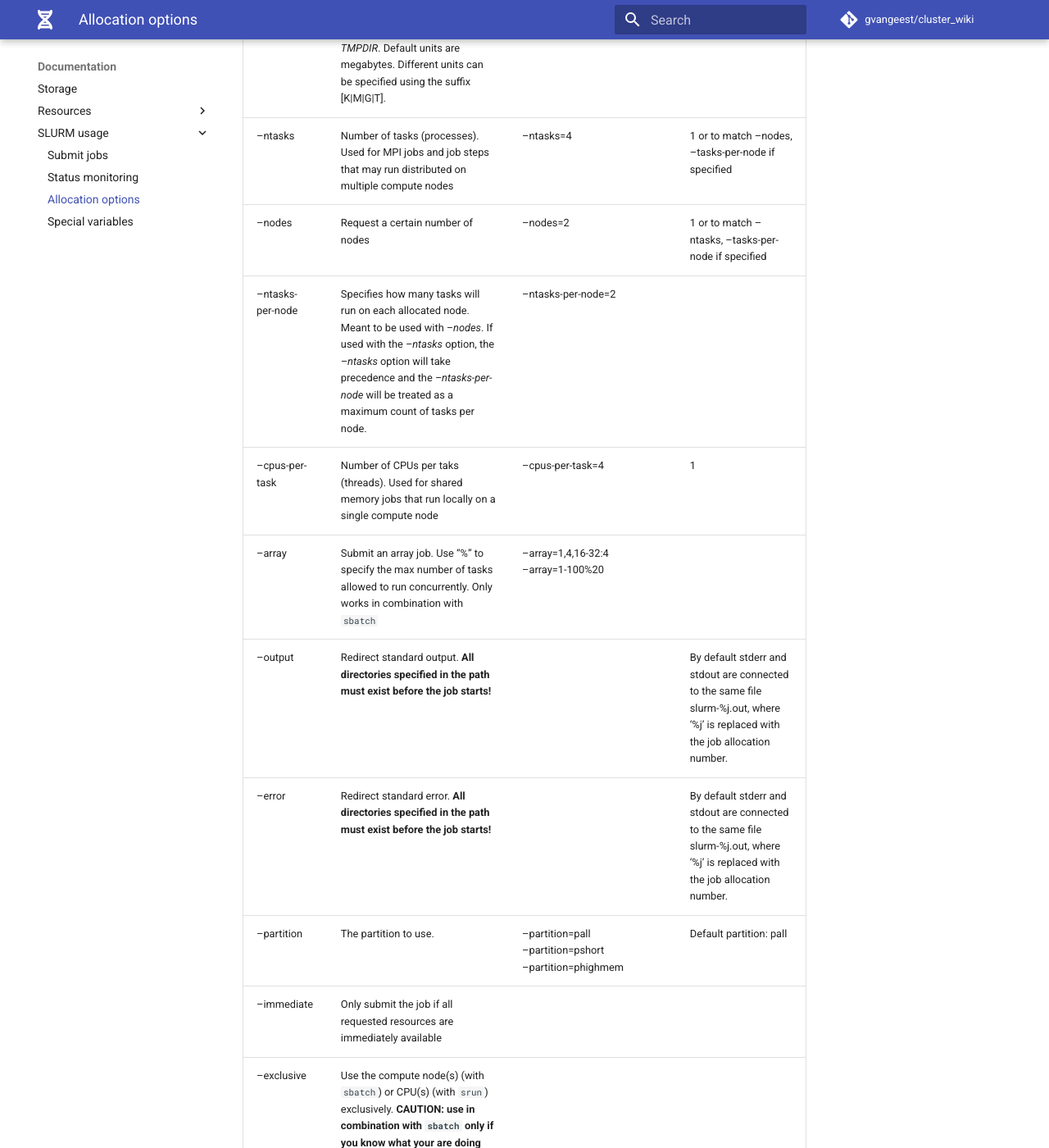
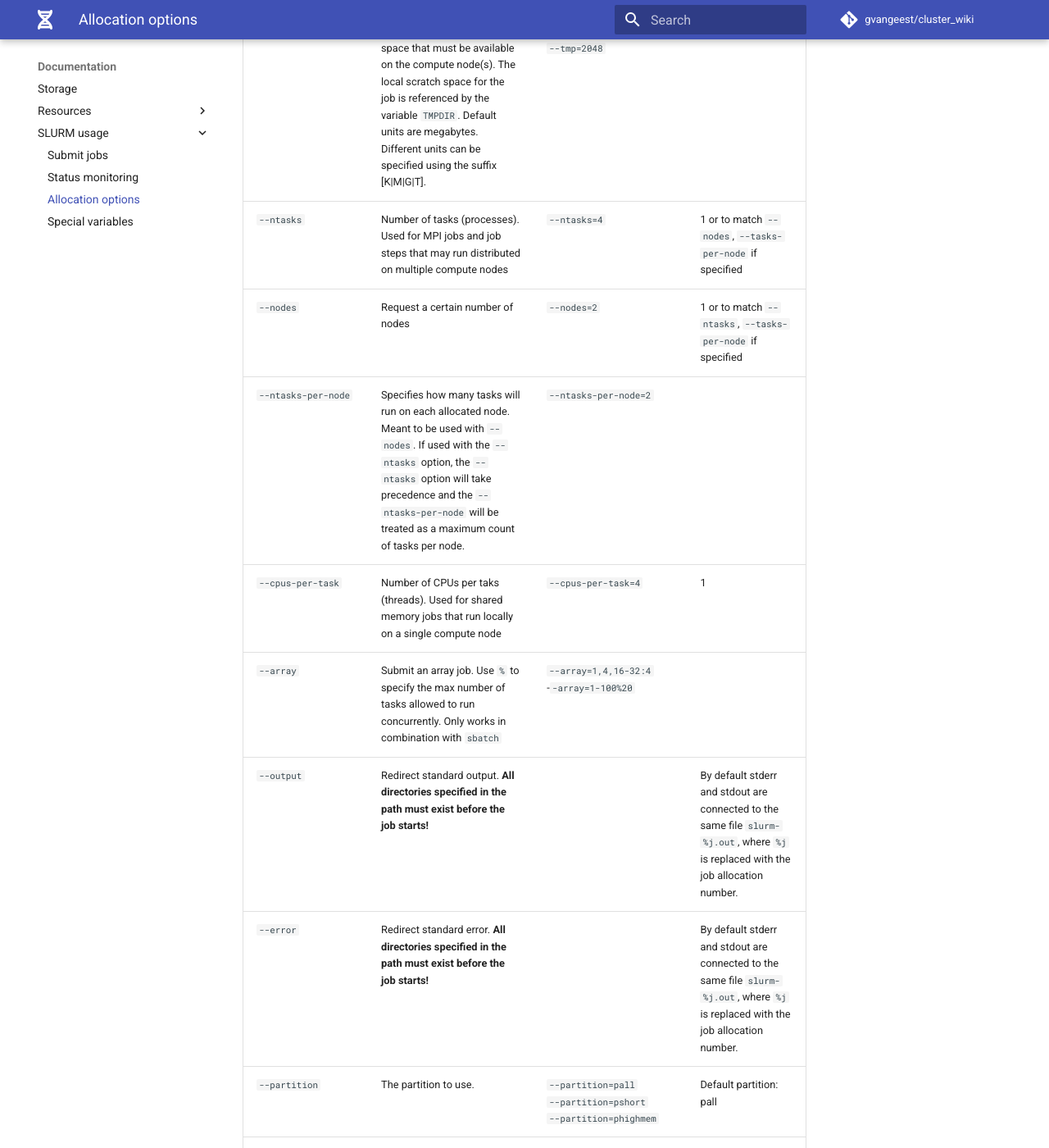
Before and after one commit to GeertvanGeest/cluster-docs, an MkDocs documentation site: the page built from docs/documentation/SLURM_usage/allocation_options.md, in a window 1280 px wide and 1400 px high, scrolled down 798 px. Shown: the whole window at 82% size. Built offline with MkDocs 1.6.1 and Material for MkDocs 9.7.7, drawn with Linux system fonts in a browser that asks for light colours; some of the changed lines change nothing that is shown; some of the changed text lies outside the part shown.

Commit message:
reformatted allocation options

```diff
--- a/docs/documentation/SLURM_usage/allocation_options.md
+++ b/docs/documentation/SLURM_usage/allocation_options.md
@@ -2,22 +2,24 @@
 
 Most options can be used for both `sbatch` and `srun`. Full documentation on `sbatch` can be found [here](https://slurm.schedmd.com/sbatch.html), and for `srun` [here](https://slurm.schedmd.com/srun.html).
 
-| Option      | Description        | Example       | Default Value       |
+| <div style="width:120px">Option</div>      | Description        | <div style="width:150px">Example</div>       | Default Value       |
 |-------------|--------------------|---------------|---------------------|
-|--mail-user  | User e-mail address. Used for e-mails on e.g. job failure | --mail-user=user@students.unibe.ch |  |
-|--mail-type  | When to notify a job owner: _none, all, begin, end, fail, requeue, array_tasks_ | --mail-type=end,fail | |
-|--job-name   | Specify a job name | --job-name="Simple Matlab" | |
-|--time       | Expected runtime of the job. Format: `dd-hh:mm:ss` | --time=12:00:00 <br> --time=2-06:00:00  | Partition-specific, see _scontrol show partition <partname>_ |
-|--mem-per-cpu| Memory required per allocated CPU in megabytes. Different units can be specified using the suffix [K\|M\|G] | --mem-per-cpu=2G | 2048 MB |
-|--tmp        | Specify the amount of disk space that must be available on the compute node(s). The local scratch space for the job is referenced by the variable _TMPDIR_. Default units are megabytes. Different units can be specified using the suffix [K\|M\|G\|T]. | --tmp=8G <br>--tmp=2048 | |
-|--ntasks     | Number of tasks (processes). Used for MPI jobs and job steps that may run distributed on multiple compute nodes | --ntasks=4 | 1 or to match --nodes, --tasks-per-node if specified |
-|--nodes      | Request a certain number of nodes | --nodes=2 | 1 or to match --ntasks, --tasks-per-node if specified
-|--ntasks-per-node | Specifies how many tasks will run on each allocated node. Meant to be used with _--nodes_. If used with the _--ntasks_ option, the _--ntasks_ option will take precedence and the _--ntasks-per-node_ will be treated as a maximum count of tasks per node.| --ntasks-per-node=2 | |
-|--cpus-per-task | Number of CPUs per taks (threads). Used for shared memory jobs that run locally on a single compute node | --cpus-per-task=4 | 1 |
-|--array      | Submit an array job. Use "%" to specify the max number of tasks allowed to run concurrently. Only works in combination with `sbatch`| --array=1,4,16-32:4 <br> --array=1-100%20 | |
-|--output     | Redirect standard output. **All directories specified in the path must exist before the job starts!** | | By default stderr and stdout are connected to the same file slurm-%j.out, where '%j' is replaced with the job allocation number. |
-|--error      | Redirect standard error. **All directories specified in the path must exist before the job starts!** | | By default stderr and stdout are connected to the same file slurm-%j.out, where '%j' is replaced with the job allocation number. |
-|--partition  | The partition to use. | --partition=pall <br> --partition=pshort <br> --partition=phighmem | Default partition: pall |
-|--immediate  | Only submit the job if all requested resources are immediately available | | |
-|--exclusive  | Use the compute node(s) (with `sbatch`) or CPU(s) (with `srun`) exclusively. **CAUTION: use in combination with `sbatch` only if you know what your are doing** | | |
-|--test-only  | Validate the batch script and return the estimated start time considering the current cluster state
+|`--mail-user`  | User e-mail address. Used for e-mails on e.g. job failure | `--mail-user=user@students.unibe.ch` |  |
+|`--mail-type`  | When to notify a job owner: _none, all, begin, end, fail, requeue, array_tasks_ | `--mail-type=end,fail` | |
+|`--job-name`   | Specify a job name | `--job-name="Simple Matlab`" | |
+|`--time`      | Expected runtime of the job. Format: `dd-hh:mm:ss` | `--time=12:00:00` <br> `--time=2-06:00:00`  | Partition-specific, see `scontrol show partition <partname>` |
+|`--mem-per-cpu`| Memory required per allocated CPU in megabytes. Different units can be specified using the suffix [K\|M\|G] | `--mem-per-cpu=2G` | 2048 MB |
+|`--tmp`        | Specify the amount of disk space that must be available on the compute node(s). The local scratch space for the job is referenced by the variable `TMPDIR`. Default units are megabytes. Different units can be specified using the suffix [K\|M\|G\|T]. | `--tmp=8G` <br>`--tmp=2048` | |
+|`--ntasks`     | Number of tasks (processes). Used for MPI jobs and job steps that may run distributed on multiple compute nodes | `--ntasks=4 `| 1 or to match `--nodes`, `--tasks-per-node` if specified |
+|`--nodes`      | Request a certain number of nodes | `--nodes=2` | 1 or to match `--ntasks`, `--tasks-per-node` if specified
+|`--ntasks-per-node` | Specifies how many tasks will run on each allocated node. Meant to be used with `--nodes`. If used with the `--ntasks` option, the `--ntasks` option will take precedence and the `--ntasks-per-node` will be treated as a maximum count of tasks per node.| `--ntasks-per-node=2` | |
+|`--cpus-per-task` | Number of CPUs per taks (threads). Used for shared memory jobs that run locally on a single compute node | `--cpus-per-task=4` | 1 |
+|`--array`      | Submit an array job. Use `%` to specify the max number of tasks allowed to run concurrently. Only works in combination with `sbatch`| `--array=1,4,16-32:4` <br> -`-array=1-100%20` | |
+|`--output`     | Redirect standard output. **All directories specified in the path must exist before the job starts!** | | By default stderr and stdout are connected to the same file `slurm-%j.out`, where `%j` is replaced with the job allocation number. |
+|`--error`      | Redirect standard error. **All directories specified in the path must exist before the job starts!** | | By default stderr and stdout are connected to the same file `slurm-%j.out`, where `%j` is replaced with the job allocation number. |
+|`--partition`  | The partition to use. | `--partition=pall` <br> `--partition=pshort` <br> `--partition=phighmem` | Default partition: pall |
+|`--immediate`  | Only submit the job if all requested resources are immediately available | | |
+|`--exclusive`  | Use the compute node(s) (with `sbatch`) or CPU(s) (with `srun`) exclusively. **CAUTION: use in combination with `sbatch` only if you know what your are doing** | | |
+|`--test-only`  | Validate the batch script and return the estimated start time considering the current cluster state | | |
+|`--exclude`  | Explicitly exclude certain nodes from the resources granted to the job | `--exclude=binfservas01` | |
+|`--nodelist`  | Request a specific list of nodes. The job will contain _all_ of these hosts and possibly additional hosts as needed to satisfy resource requirements. | `--nodelist=binfservas01` | |
```
